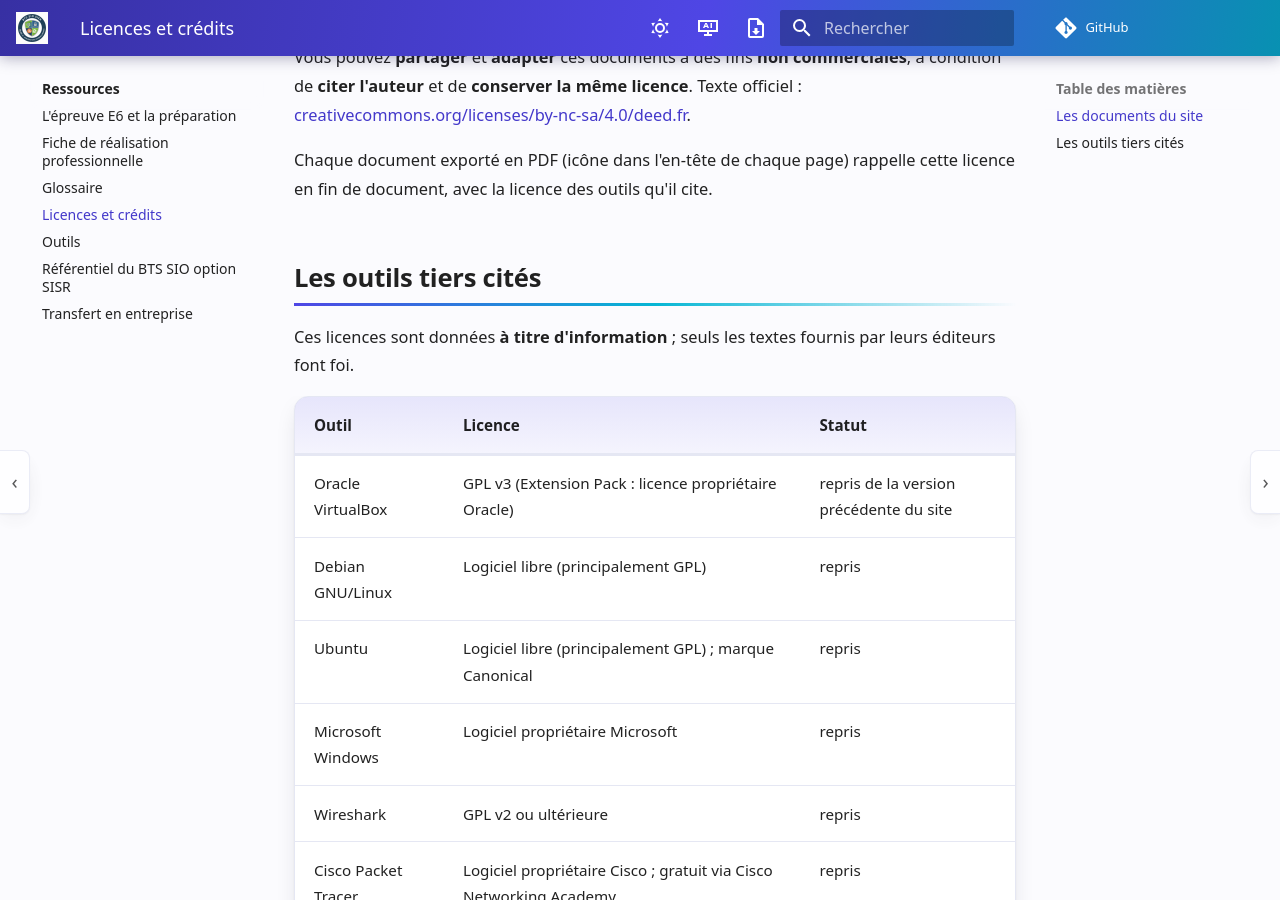
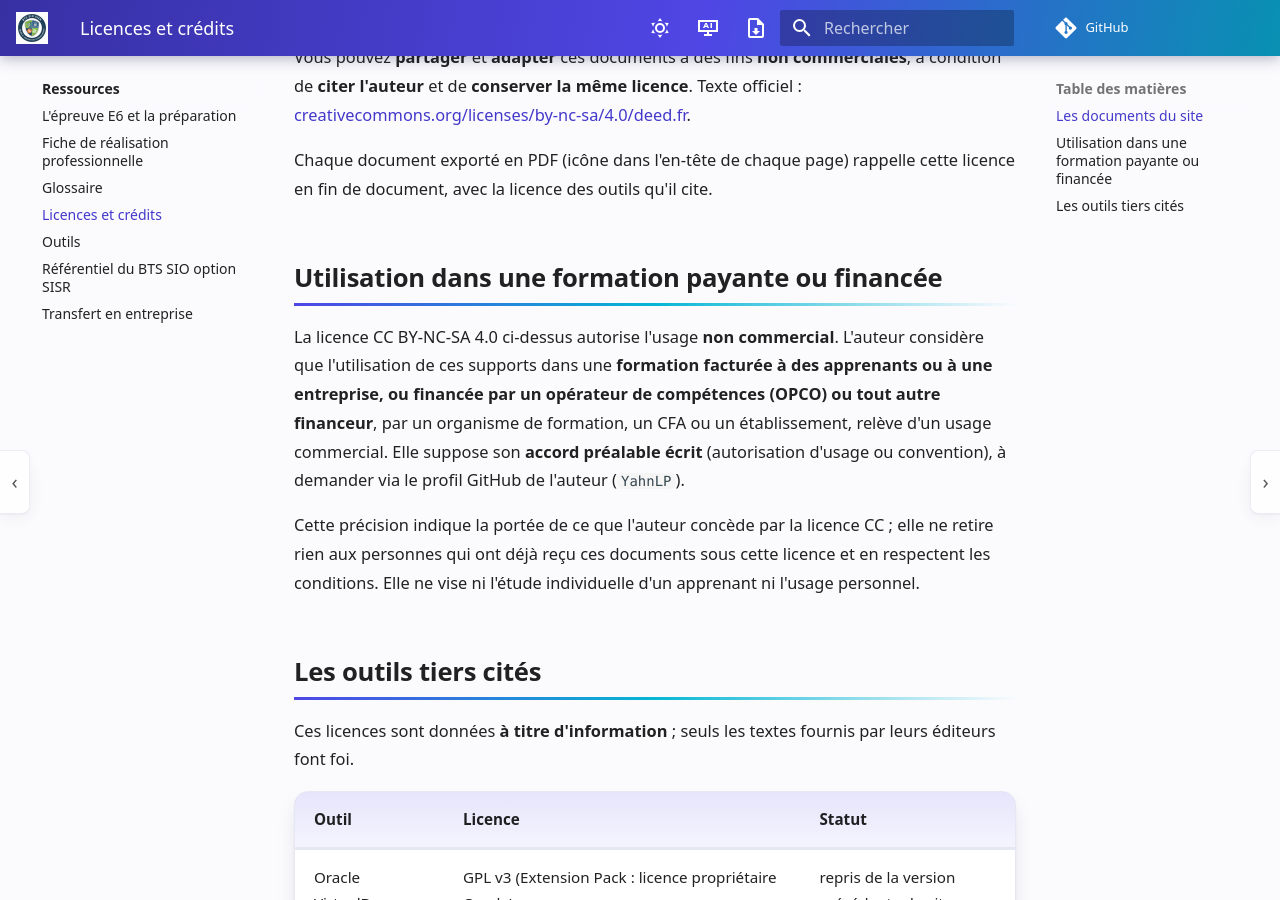
Before and after one commit to YahnLP/bts2-sio-sisr-bloc2, an MkDocs documentation site: the page built from docs/ressources/licences.md, in a window 1280 px wide and 900 px high, scrolled down 375 px. Built offline with MkDocs 1.6.1 and Material for MkDocs 9.7.7, drawn with Linux system fonts in a browser that asks for light colours; comment, search, counter and statistics services are not loaded; some of the changed text lies outside the part shown.

Commit message:
Licence : accord préalable pour les formations payantes ou financées
Co-Authored-By: Claude Sonnet 5.5 <noreply@anthropic.com>
Claude-Session: https://claude.ai/code/session_017CiLAM646xnpNNTehG2ybX

```diff
--- a/docs/ressources/licences.md
+++ b/docs/ressources/licences.md
@@ -7,6 +7,12 @@ Cours, TP, fiches, aide-mémoire et corrigés sont © **Yahn LE PRETTRE**, forma
 Vous pouvez **partager** et **adapter** ces documents à des fins **non commerciales**, à condition de **citer l'auteur** et de **conserver la même licence**. Texte officiel : [creativecommons.org/licenses/by-nc-sa/4.0/deed.fr](https://creativecommons.org/licenses/by-nc-sa/4.0/deed.fr).
 
 Chaque document exporté en PDF (icône dans l'en-tête de chaque page) rappelle cette licence en fin de document, avec la licence des outils qu'il cite.
+
+## Utilisation dans une formation payante ou financée
+
+La licence CC BY-NC-SA 4.0 ci-dessus autorise l'usage **non commercial**. L'auteur considère que l'utilisation de ces supports dans une **formation facturée à des apprenants ou à une entreprise, ou financée par un opérateur de compétences (OPCO) ou tout autre financeur**, par un organisme de formation, un CFA ou un établissement, relève d'un usage commercial. Elle suppose son **accord préalable écrit** (autorisation d'usage ou convention), à demander via le profil GitHub de l'auteur (`YahnLP`).
+
+Cette précision indique la portée de ce que l'auteur concède par la licence CC ; elle ne retire rien aux personnes qui ont déjà reçu ces documents sous cette licence et en respectent les conditions. Elle ne vise ni l'étude individuelle d'un apprenant ni l'usage personnel.
 
 ## Les outils tiers cités
 
--- a/mkdocs.yml
+++ b/mkdocs.yml
@@ -8,6 +8,7 @@ edit_uri: "edit/main/docs/"
 copyright: |
   © Yahn LE PRETTRE, Formateur ·
   <a rel="license" href="https://creativecommons.org/licenses/by-nc-sa/4.0/deed.fr">Licence CC BY-NC-SA 4.0</a>
+  · Usage en formation payante ou financée : accord de l'auteur requis
   · Hébergé sur GitHub Pages
 
 docs_dir: docs
```
Also changed, not shown: README.md (+1 -1 lines).
